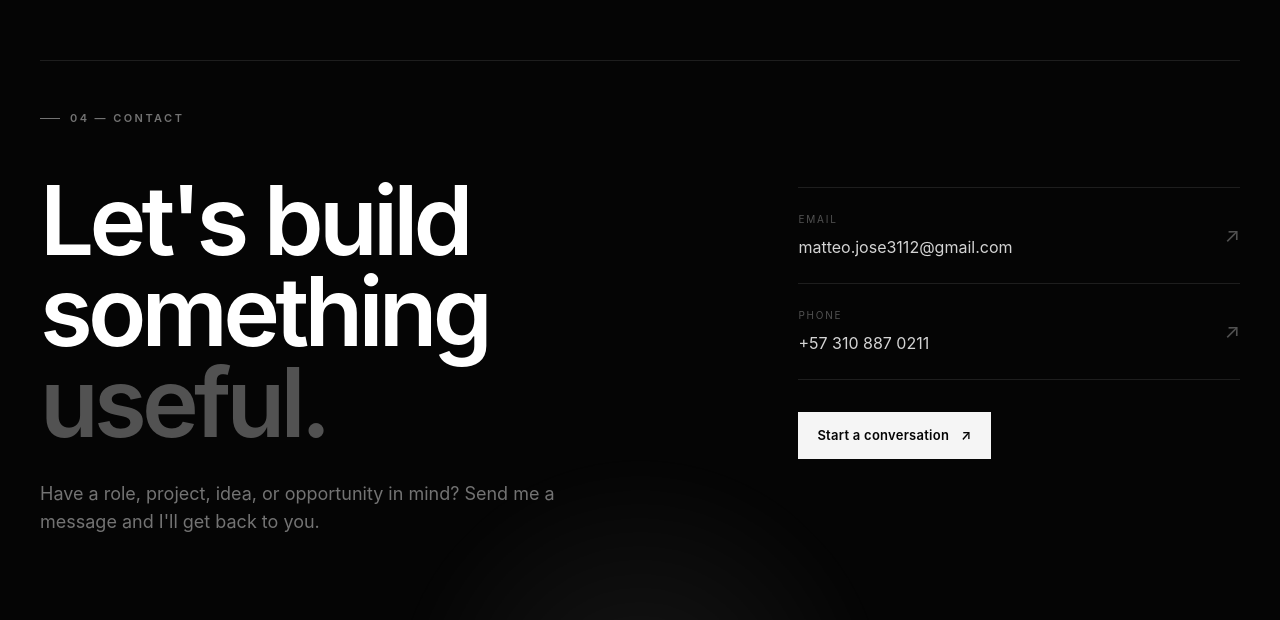
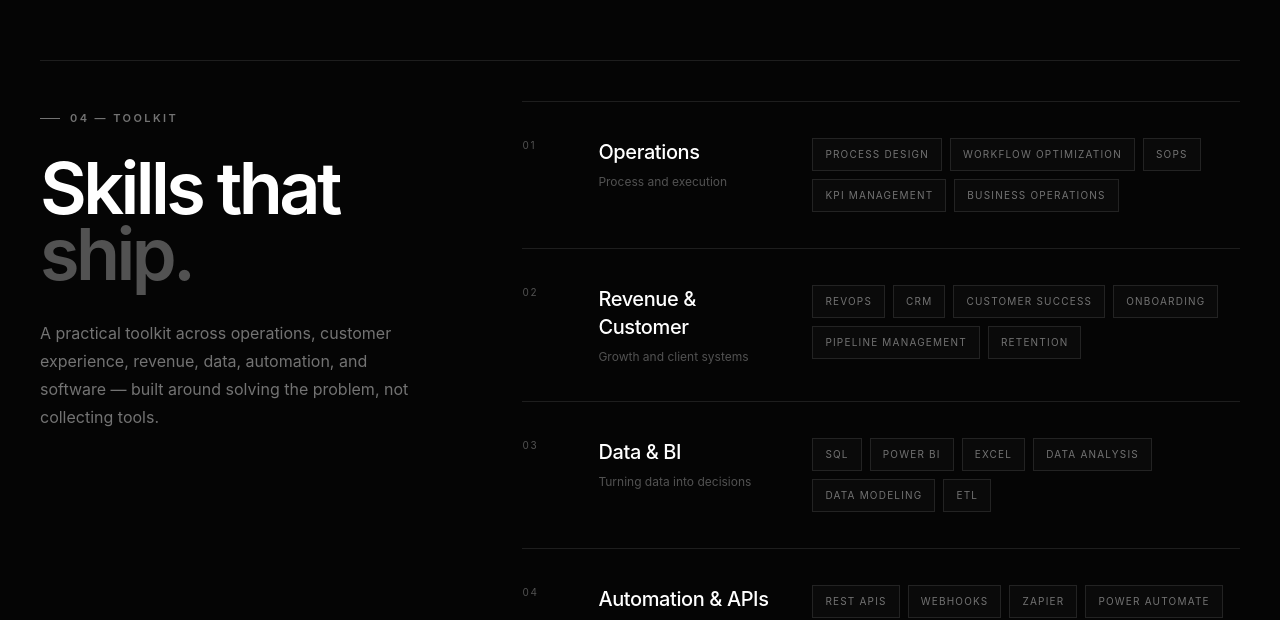
Before and after one commit to matteojose3112-bit/aster, a React app in the folder portfolio/: page / in a window 1280 px wide. Shown: the part 6809-7429 px from the top of the page. Built offline with nearby package versions, Linux system fonts and the light colour scheme; the HTML template or start-up script is replaced by a standard one.

Commit message:
Add toolkit section to portfolio flow

```diff
--- a/portfolio/src/App.tsx
+++ b/portfolio/src/App.tsx
@@ -6,6 +6,7 @@ import Hero from "./components/layout/sections/Hero";
 import About from "./components/layout/sections/About";
 import Projects from "./components/layout/sections/Projects";
 import Experience from "./components/layout/sections/Experience";
+import Toolkit from "./components/layout/sections/Toolkit";
 import Contact from "./components/layout/sections/Contact";
 import Footer from "./components/layout/Footer";
 
@@ -31,6 +32,7 @@ function App() {
       <About />
       <Projects />
       <Experience />
+      <Toolkit />
       <Contact />
       <Footer />
     </main>
```
